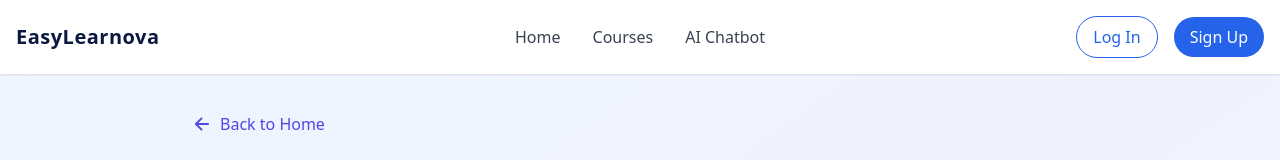
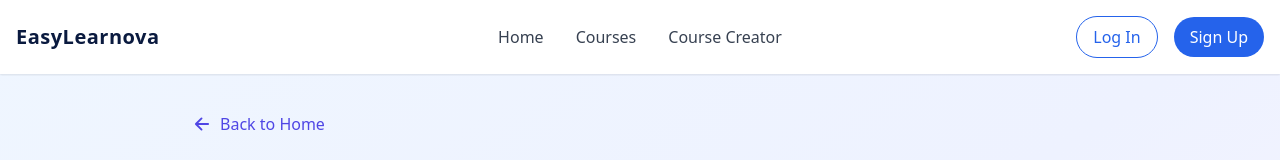
Before and after one commit to Pranay-Dommati/thestudent, a React (Vite) app in the folder frontend/: page /feedback in a window 1280 px wide. Shown: the top 160 px of the page. Built offline with nearby package versions, Linux system fonts and the light colour scheme.

Commit message:
fixed course creator name

```diff
--- a/frontend/src/components/Navbar/Navbar.jsx
+++ b/frontend/src/components/Navbar/Navbar.jsx
@@ -28,7 +28,7 @@ const Navbar = ({ initialStyle = "transparent" }) => {
       // Create readable names for common segments
       let name = segment.charAt(0).toUpperCase() + segment.slice(1);
       if (segment === 'learning-hub') name = 'Learning Hub';
-      if (segment === 'chat') name = 'AI Chatbot';
+      if (segment === 'chat') name = 'Course Creator';
       if (segment === 'courses') name = 'Courses';
       if (segment === 'pro-learning') name = 'Pro Learning';
       if (segment === 'auth') name = 'Authentication';
@@ -195,7 +195,7 @@ const Navbar = ({ initialStyle = "transparent" }) => {
                   to="/chat"
                   className={`font-medium transition-colors ${textColor}`}
                 >
-                  AI Chatbot
+                  Course Creator
                 </Link>
               </div>
             </div>
--- a/frontend/src/components/Navigation/MobileNavigation.jsx
+++ b/frontend/src/components/Navigation/MobileNavigation.jsx
@@ -3,7 +3,7 @@ import { Link, useLocation, useNavigate } from 'react-router-dom';
 import { useAuth } from '../../context/AuthContext';
 import {
   FaSearch, FaBell, FaUser, FaTimes, FaHome, FaGraduationCap,
-  FaBrain, FaAward, FaCog, FaSignOutAlt, FaBookOpen, FaChartLine,
+  FaBook, FaAward, FaCog, FaSignOutAlt, FaBookOpen, FaChartLine,
   FaHeart, FaHistory, FaQuestionCircle, FaPhone, FaEllipsisV
 } from 'react-icons/fa';
 import { HiSparkles } from 'react-icons/hi';
@@ -24,7 +24,7 @@ const MobileNavigation = ({ showSearch = true, showNotifications = true }) => {
   const navigationItems = [
     { path: '/', icon: FaHome, label: 'Home' },
     { path: '/courses', icon: FaGraduationCap, label: 'Courses' },
-    { path: '/chat', icon: FaBrain, label: 'AI Chat' },
+    { path: '/chat', icon: FaBook, label: 'Creator' },
     ...(isLoggedIn ? [{ path: '/learning-hub', icon: FaAward, label: 'Hub' }] : []),
     { path: isLoggedIn ? '/profile' : '/auth?mode=login', icon: FaUser, label: isLoggedIn ? 'Profile' : 'Login' }
   ];
@@ -41,7 +41,7 @@ const MobileNavigation = ({ showSearch = true, showNotifications = true }) => {
       { path: '/auth?mode=signup', icon: FaGraduationCap, label: 'Sign Up', description: 'Create new account' },
     ]),
     { path: '/courses', icon: FaBookOpen, label: 'All Courses', description: 'Browse our catalog' },
-    { path: '/chat', icon: FaBrain, label: 'AI Assistant', description: 'Get instant help' },
+    { path: '/chat', icon: FaBook, label: 'Course Creator', description: 'Create your courses' },
     { path: '/help', icon: FaQuestionCircle, label: 'Help & Support', description: 'Get assistance' },
     { path: '/contact', icon: FaPhone, label: 'Contact Us', description: 'Get in touch' },
   ];
--- a/frontend/src/components/NotFound/NotFound.jsx
+++ b/frontend/src/components/NotFound/NotFound.jsx
@@ -54,7 +54,7 @@ const NotFound = () => {
               <div className="flex items-center space-x-8">
                 <Link to="/" className="font-medium transition-colors text-white hover:text-blue-200">Home</Link>
                 <Link to="/courses" className="font-medium transition-colors text-white hover:text-blue-200">Courses</Link>
-                <Link to="/chat" className="font-medium transition-colors text-white hover:text-blue-200">AI Chatbot</Link>
+                <Link to="/chat" className="font-medium transition-colors text-white hover:text-blue-200">Course Creator</Link>
                 {isLoggedIn && (
                   <Link to="/learning-hub" className="font-medium transition-colors text-white hover:text-blue-200">Learning Hub</Link>
                 )}
```
Also changed, not shown: frontend/src/components/Navigation/MobileBottomNavigation.jsx (+9 -9 lines).
